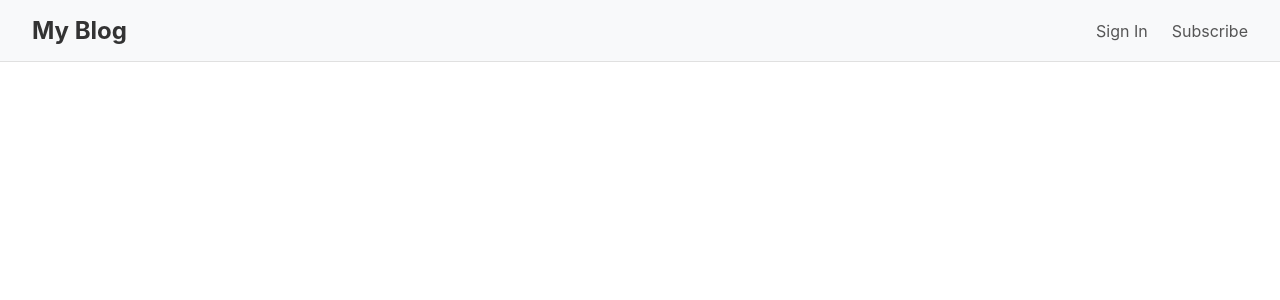
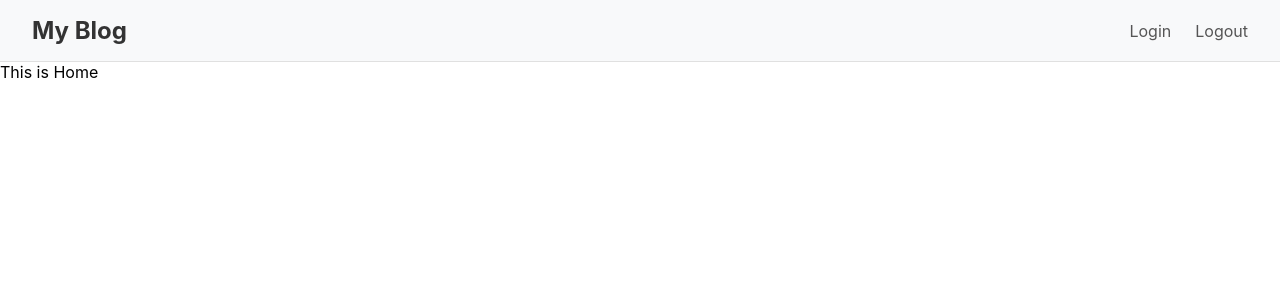
Before and after one commit to kamalkumar6785/BlogWebsite, a React (Create React App) app in the folder client/: page / in a window 1280 px wide. Shown: the top 300 px of the page. Built offline with nearby package versions, Linux system fonts and the light colour scheme.

Commit message:
new pages created

```diff
--- a/client/package.json
+++ b/client/package.json
@@ -8,6 +8,7 @@
     "@testing-library/user-event": "^13.5.0",
     "react": "^18.3.1",
     "react-dom": "^18.3.1",
+    "react-router-dom": "^6.25.1",
     "react-scripts": "5.0.1",
     "web-vitals": "^2.1.4"
   },
--- a/client/src/App.js
+++ b/client/src/App.js
@@ -1,10 +1,34 @@
-import logo from './logo.svg';
-import './App.css';
-import { Home } from './pages/home/Home';
+// src/App.js
+import React from 'react';
+import { BrowserRouter as Router, Route, Routes, useLocation } from 'react-router-dom';
+import {Home} from './pages/home/Home';
+import Login from './pages/login/Login';
+import Register from './pages/register/Register';
+import Navbar from './components/navbar/Navbar';
+
 function App() {
+  const location = useLocation();
+  const hideNavbarPaths = ['/login', '/register'];
+  const shouldShowNavbar = !hideNavbarPaths.includes(location.pathname);
+
   return (
-    <Home/>
+    <div className="App">
+      {shouldShowNavbar && <Navbar />}
+      <Routes>
+        <Route path="/" element={<Home />} />
+        <Route path="/login" element={<Login />} />
+        <Route path="/register" element={<Register />} />
+      </Routes>
+    </div>
   );
 }
 
-export default App;
+function AppWrapper() {
+  return (
+    <Router>
+      <App />
+    </Router>
+  );
+}
+
+export default AppWrapper;
--- a/client/src/components/navbar/Navbar.jsx
+++ b/client/src/components/navbar/Navbar.jsx
@@ -18,8 +18,8 @@ const Navbar = () => {
         </button>
       </div>
       <ul className={`navbar-links ${isMobileMenuOpen ? 'open' : ''}`}>
-        <li><a href="/signin">Sign In</a></li>
-        <li><a href="/subscribe">Subscribe</a></li>
+        <li><a href="/login">Login</a></li>
+        <li><a href="/logout">Logout</a></li>
       </ul>
     </nav>
   );
--- a/client/src/pages/home/Home.jsx
+++ b/client/src/pages/home/Home.jsx
@@ -4,7 +4,7 @@ import Navbar from '../../components/navbar/Navbar'
 export const Home = () => {
   return (
     <>
-    <Navbar/>
+    This is Home
     </>
   )
 }
--- /dev/null
+++ b/client/src/pages/login/Login.jsx
@@ -0,0 +1,9 @@
+import React from 'react'
+
+const Login = () => {
+  return (
+    <div>Login</div>
+  )
+}
+
+export default Login
--- /dev/null
+++ b/client/src/pages/register/Register.jsx
@@ -0,0 +1,9 @@
+import React from 'react'
+
+const Register = () => {
+  return (
+    <div>Register</div>
+  )
+}
+
+export default Register
```
Also changed, not shown: 1 other file (tests, documents, lock files or other folders).
